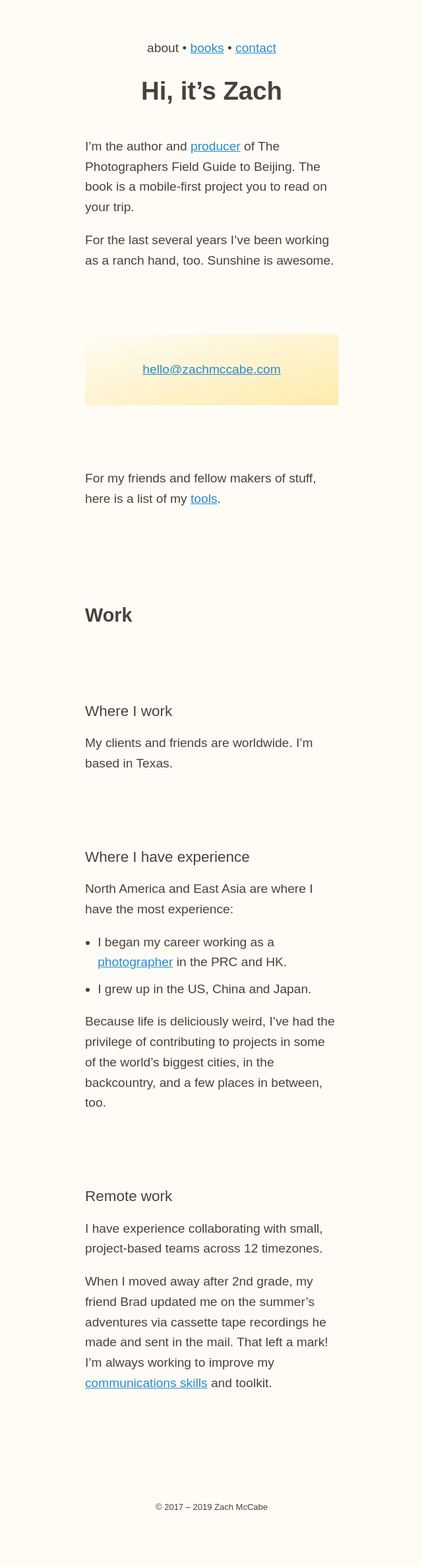
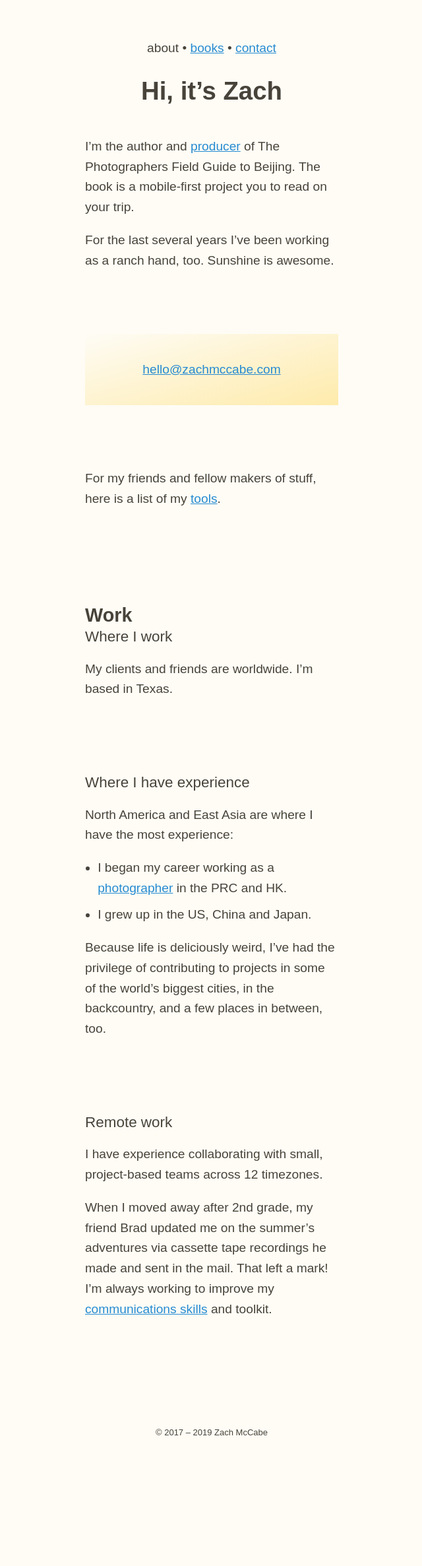
Before and after one commit to zachmccabe/zachmccabe.github.io, a Jekyll site: the page built from about.md, in a window 1280 px wide. Shown: the whole page at 66% size, without its empty margins (319-959 px from the left). Built offline with Jekyll 4.4.1, drawn with Linux system fonts in a browser that asks for light colours; after the commit the page ends 2260 px from its top, so only the background shows below that.

Commit message:
Update kaoliang3_article.css

```diff
--- a/assets/css/kaoliang3_article.css
+++ b/assets/css/kaoliang3_article.css
@@ -126,10 +126,17 @@ h2, h3, h4 {
   text-align: left;
 }
 
+h2 + h3 {
+  margin-top: 0;
+}
+
 h3, h4 {
   font-weight: 400;
 }
 
+h3 + h4 {
+  margin-top: 0;
+}
 
 a {
   color: #268bd2;
@@ -140,6 +147,14 @@ aside, blockquote {
   margin-left: 0;
   padding: 0.5rem;
   text-align: center;
+}
+
+aside + h2, h3, h4 {
+  margin-top: 5em;
+}
+
+blockquote + h2, h3, h4 {
+  margin-top: 5em;
 }
 
 mark {
```
